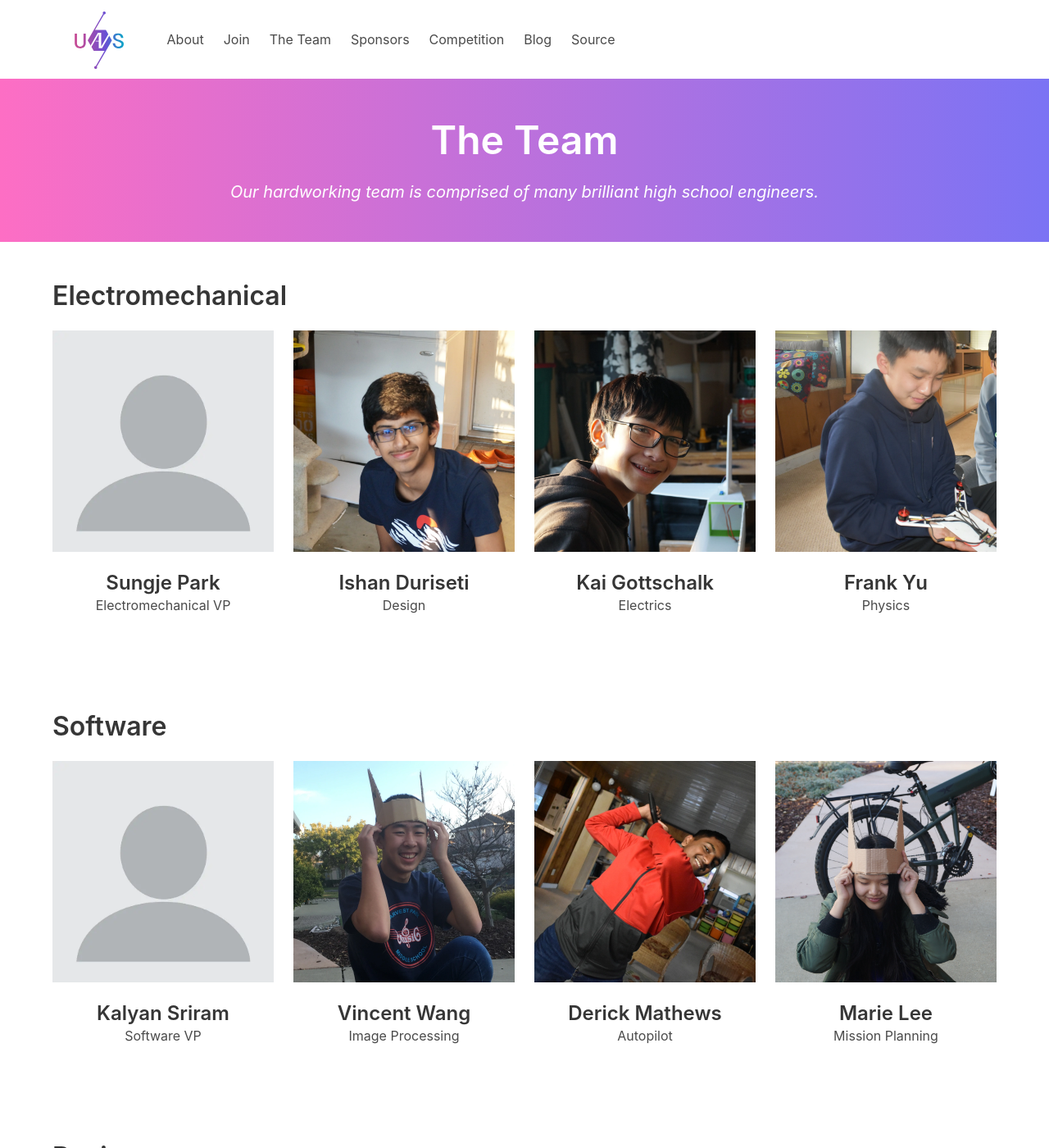
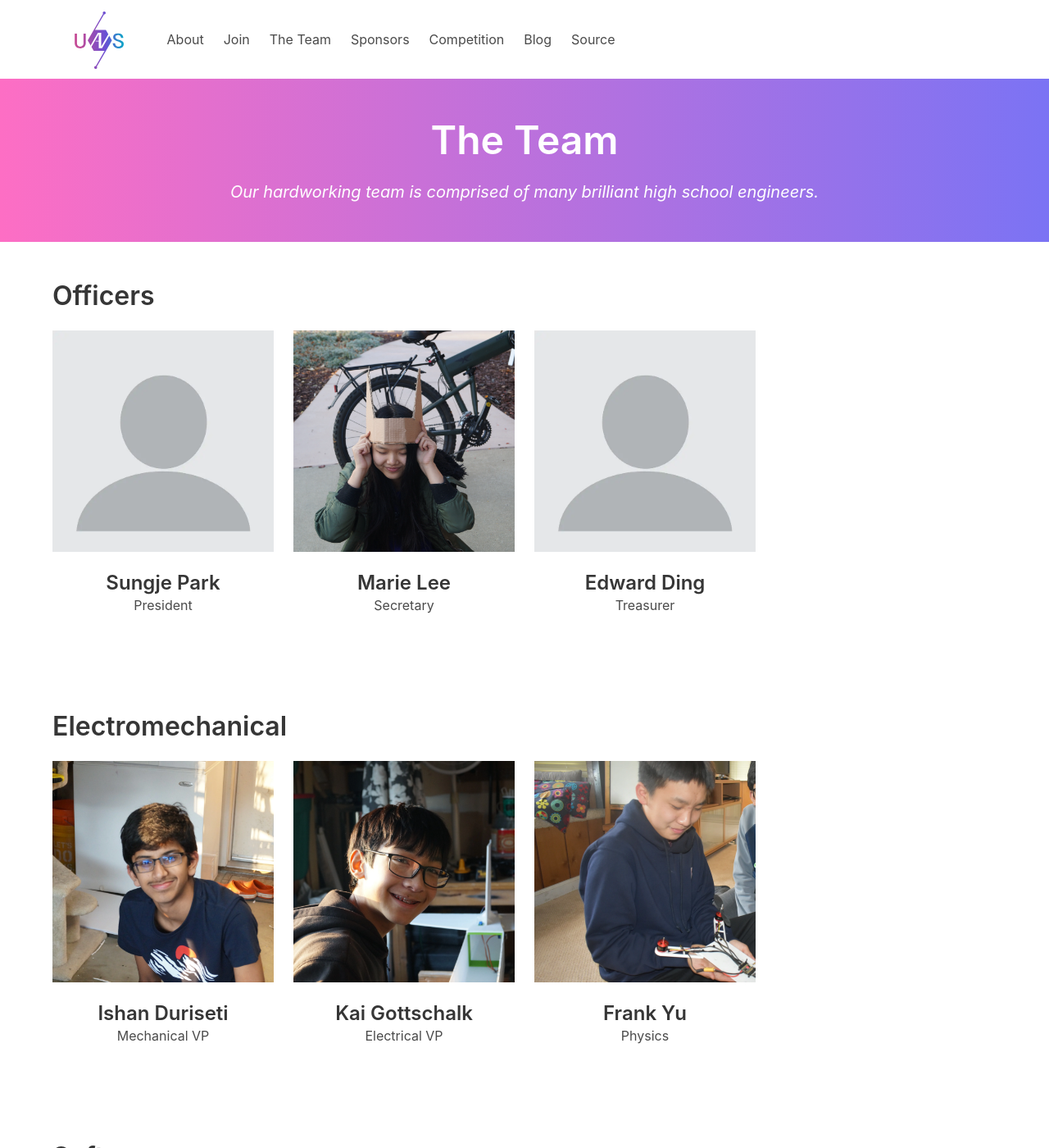
Before and after one commit to derickcoder44/amadoruavs.github.io, a Jekyll site: the page built from team.html, in a window 1280 px wide and 1400 px high. Shown: the whole window at 82% size. Built offline with Jekyll 4.4.1, drawn with Linux system fonts in a browser that asks for light colours; some of the changed text lies outside the part shown.

Commit message:
added latest members and organized officers in team page

```diff
--- a/_data/divisions.yml
+++ b/_data/divisions.yml
@@ -1,3 +1,4 @@
+- name: Officers
 - name: Electromechanical
 - name: Software
 - name: Business
--- a/_data/members.yml
+++ b/_data/members.yml
@@ -1,23 +1,31 @@
 - name: Sungje Park
-  division: Electromechanical
-  position: Electromechanical VP
+  division: Officers
+  position: President
   image: /assets/images/members/placeholder.webp
 - name: Ishan Duriseti
   division: Electromechanical
-  position: Design
+  position: Mechanical VP
   image: /assets/images/members/ishan.webp
 - name: Kai Gottschalk
   division: Electromechanical
-  position: Electrics
+  position: Electrical VP
   image: /assets/images/members/kai.webp
+- name: Kalyan Sriram
+  division: Software
+  position: Software VP
+  image: /assets/images/members/placeholder.webp
+- name: Marie Lee
+  division: Officers
+  position: Secretary
+  image: /assets/images/members/marie.webp
+- name: Edward Ding
+  division: Officers
+  position: Treasurer
+  image: /assets/images/members/placeholder.webp
 - name: Frank Yu
   division: Electromechanical
   position: Physics
   image: /assets/images/members/frank.webp
-- name: Kalyan Sriram
-  division: Software
-  position: Software VP
-  image: /assets/images/members/placeholder.webp
 - name: Vincent Wang
   division: Software
   position: Image Processing
@@ -26,19 +34,11 @@
   division: Software
   position: Autopilot
   image: /assets/images/members/derick.webp
-- name: Marie Lee
-  division: Software
-  position: Mission Planning
-  image: /assets/images/members/marie.webp
-- name: Athan Yang
-  division: Business
-  position: Business VP
-  image: /assets/images/members/placeholder.webp
 - name: Ethan Apalis
   division: Business
   position: Fundraising
   image: /assets/images/members/placeholder.webp
-- name: Edward Ding
-  division: Business
-  position: Public Relations
+- name: Sri Kondapalli
+  division: Software
+  position: Obstacle Avoidance
   image: /assets/images/members/placeholder.webp
--- /dev/null
+++ b/_data/sponsors.yml
@@ -0,0 +1 @@
+- text: Interested in sponsoring AmadorUAVs? Contact us at officers@amadoruavs.com for information.
--- a/about.html
+++ b/about.html
@@ -50,3 +50,5 @@ subheading: We strive to spread the science of aviation in our community!
     </div>
 </section>
 {% endfor %}
+
+{% include footer.html %}
--- a/sponsors.html
+++ b/sponsors.html
@@ -3,6 +3,7 @@ layout: default
 title: Sponsors | AmadorUAVs
 heading: Sponsor Us!
 subheading: Support high school aviation and engineering, and get cool perks such as a logo on our drone and more!
+text1: Interested in sponsoring AmadorUAVs? Contact us at officers@amadoruavs.com to learn more.
 ---
 <section class="hero fullheight-nav background-tint" id="sponsorHero">
     <div class="hero-body">
@@ -22,10 +23,13 @@ subheading: Support high school aviation and engineering, and get cool perks suc
     </div>
 </section>
 
+<h1 class-"subtitle">{{ page.text1 }}</h1>
 <br />
 
 <div class="container fullheight-img" id="sponsorLevelsSection">
+    <br>
     <figure class="image" id="sponsorLevels">
         <img src="/assets/images/sponsor-levels.png">
     </figure>
+
 </div>
```
Also changed, not shown: 6 other files.
